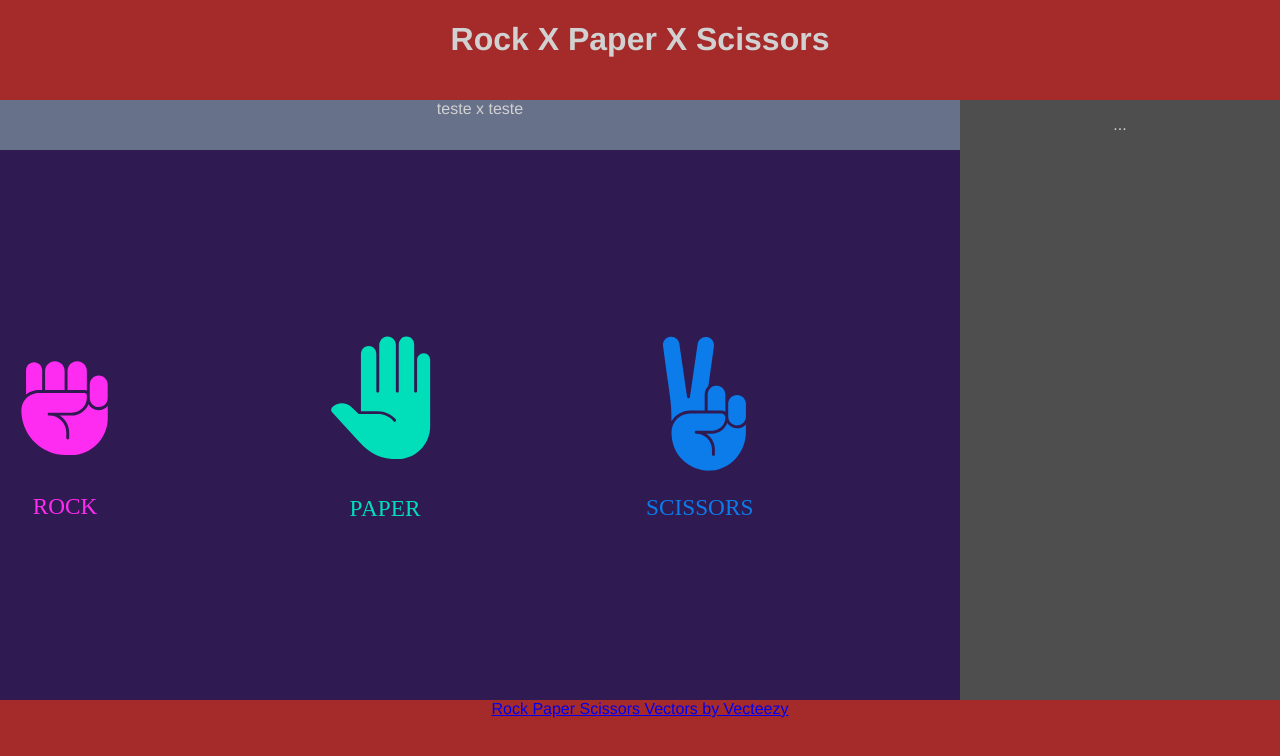
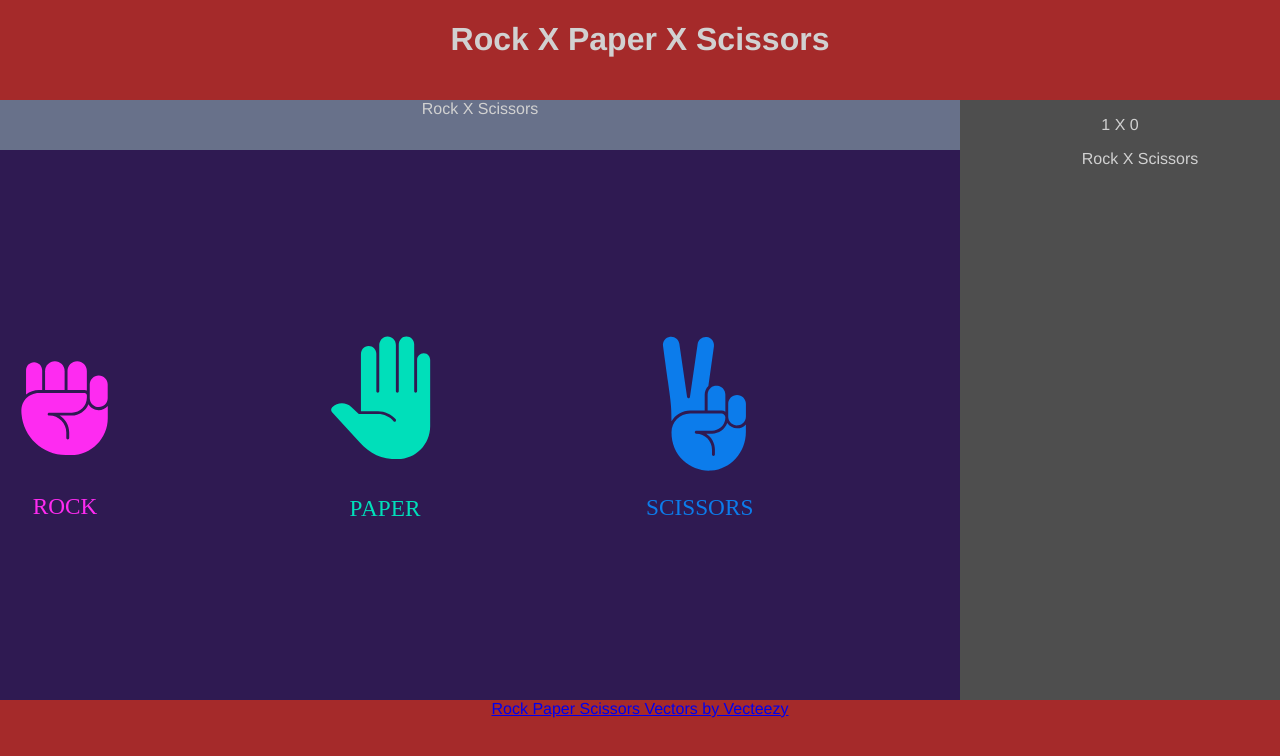
Before and after one commit to JonatasAlexandrao/Vue-Rock-Paper-Scissors, a Vue app: page / in a window 1280 px wide. Both pictures are taken after a click on the picture 65 px from the left and 425 px from the top of the page. Shown: the top 756 px of the page. Built offline with nearby package versions, Linux system fonts and the light colour scheme.

Commit message:
add historic choices and logic game

```diff
--- a/src/App.vue
+++ b/src/App.vue
@@ -8,14 +8,18 @@
 
     <div class="game">
 
-      <div class="players"> teste x teste </div>
+      <div class="players"> {{ choices }} </div>
 
-      <img class="icon -rock" src="./img/rock.svg" alt="Rock (pedra)">
-      <img class="icon -paper" src="./img/paper.svg" alt="Paper (papel)">
-      <img class="icon -scissors" src="./img/scissors.svg" alt="Scissors (tesoura)">
+      <img class="icon -rock" src="./img/rock.svg" alt="Rock (pedra)" @click="selectOption(0)">
+      <img class="icon -paper" src="./img/paper.svg" alt="Paper (papel)" @click="selectOption(1)">
+      <img class="icon -scissors" src="./img/scissors.svg" alt="Scissors (tesoura)" @click="selectOption(2)">
 
       <aside class="right">
-        <p>...</p>
+        <p>{{ scoreboard.player }} X {{ scoreboard.cpu }}</p>
+
+        <ul>
+          <li v-for="(h, index) in historic" :key="index">{{ h }}</li>
+        </ul>
       </aside>
     </div>
 
@@ -28,9 +32,126 @@
 
 <script>
 
+
 export default {
   name: 'App',
-  components: {}
+
+  components: {},
+
+  data() {
+    return {
+      player: '',
+      cpu: '',
+
+      game: [
+        {id: 0, option: 'Rock'},
+        {id: 1, option: 'Paper'},
+        {id: 2, option: 'Scissors'}
+      ],
+
+      scoreboard: {
+        player: 0,
+        cpu: 0
+      },
+
+      historic: []
+    }
+  },
+
+  computed: {
+    choices() {
+      if(!this.player){
+        return ''
+      }
+      else if (!this.cpu) {
+        return this.player
+      }
+      else{
+        return `${this.player} X ${this.cpu}`
+      }
+    }
+  },
+
+  methods: {
+    testeClick() {
+      console.log('clicou')
+    },
+
+    selectOption(option) {
+
+      this.player = this.game[option].option
+      this.selectcpu(Math.floor(Math.random() * 3))
+
+    },
+
+    selectcpu(option) {
+      console.log(option)
+      this.cpu = this.game[option].option
+
+      this.gameLogic()
+    },
+
+    gameLogic() {
+
+      let result = ''
+
+      if(this.player == this.cpu){
+        result = 'Draw'
+        this.scored("")
+      }
+      else if(this.player == 'Rock'){
+        if(this.cpu == 'Paper') {
+          result = 'Lose'
+          this.scored("Cpu")
+        }
+        else if(this.cpu == 'Scissors') {
+          result = 'Win'
+          this.scored("Player")
+        }
+      }
+      else if(this.player == 'Paper'){
+        if(this.cpu == 'Scissors') {
+          result = 'Lose'
+          this.scored("Cpu")
+        }
+        else if(this.cpu == 'Rock') {
+          result = 'Win'
+          this.scored("Player")
+        }
+      }
+      else if(this.player == 'Scissors'){
+        if(this.cpu == 'Rock') {
+          result = 'Lose'
+          this.scored("Cpu")
+        }
+        else if(this.cpu == 'Paper') {
+          result = 'Win'
+          this.scored("Player")
+        }
+      }
+
+      console.log(result)
+
+
+    },
+
+    scored(winner) {
+      if(winner == 'Player'){
+        this.scoreboard.player ++
+      }
+      else if(winner == 'Cpu') {
+        this.scoreboard.cpu ++
+      }
+      this.addHistoric()
+
+    },
+
+    addHistoric() {
+      this.historic.push(this.choices)
+    }
+
+
+  }
 }
 </script>
 
@@ -41,15 +162,16 @@ body {
   background-color: #2f1a52;
 }
 
+li {
+  list-style: none;
+}
+
 #app {
   font-family: Avenir, Helvetica, Arial, sans-serif;
   -webkit-font-smoothing: antialiased;
   -moz-osx-font-smoothing: grayscale;
   text-align: center;
   color: #d1d1d1;
-
-
-
 
 
   position: relative;
```
